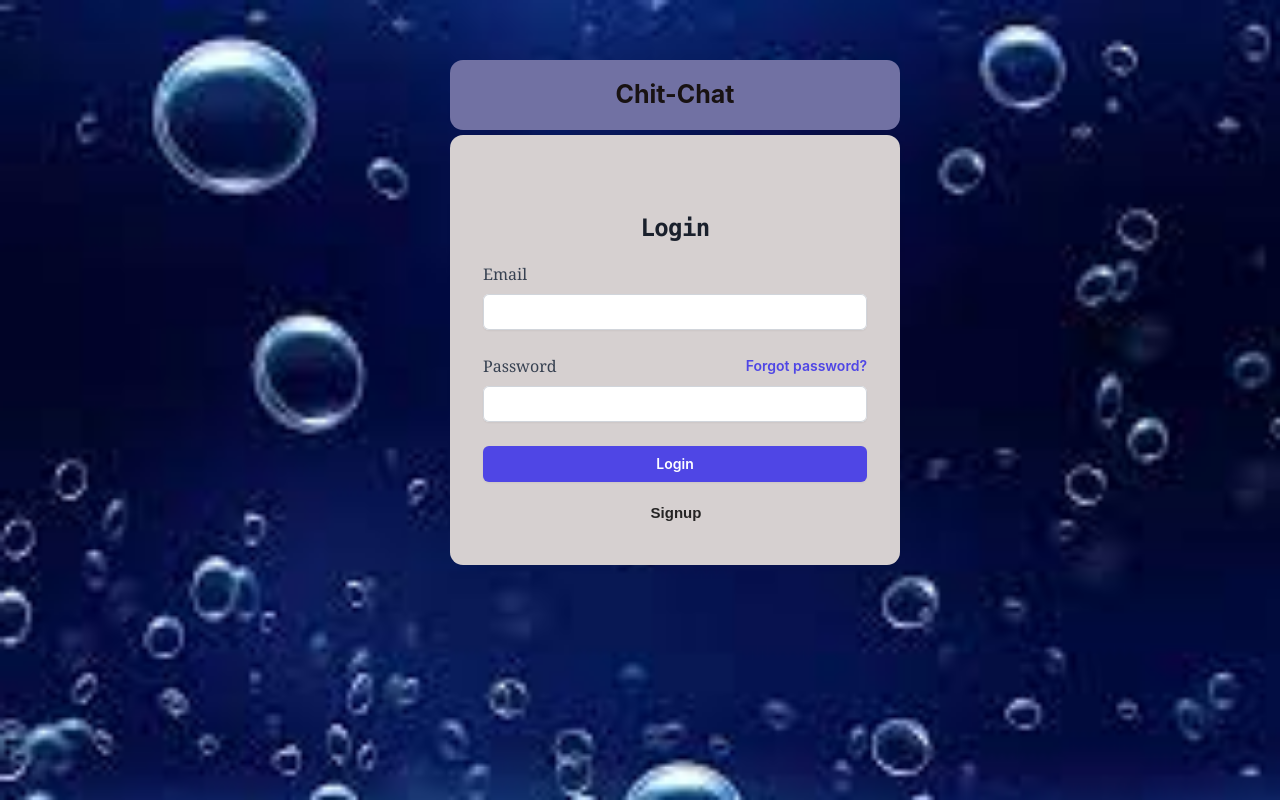
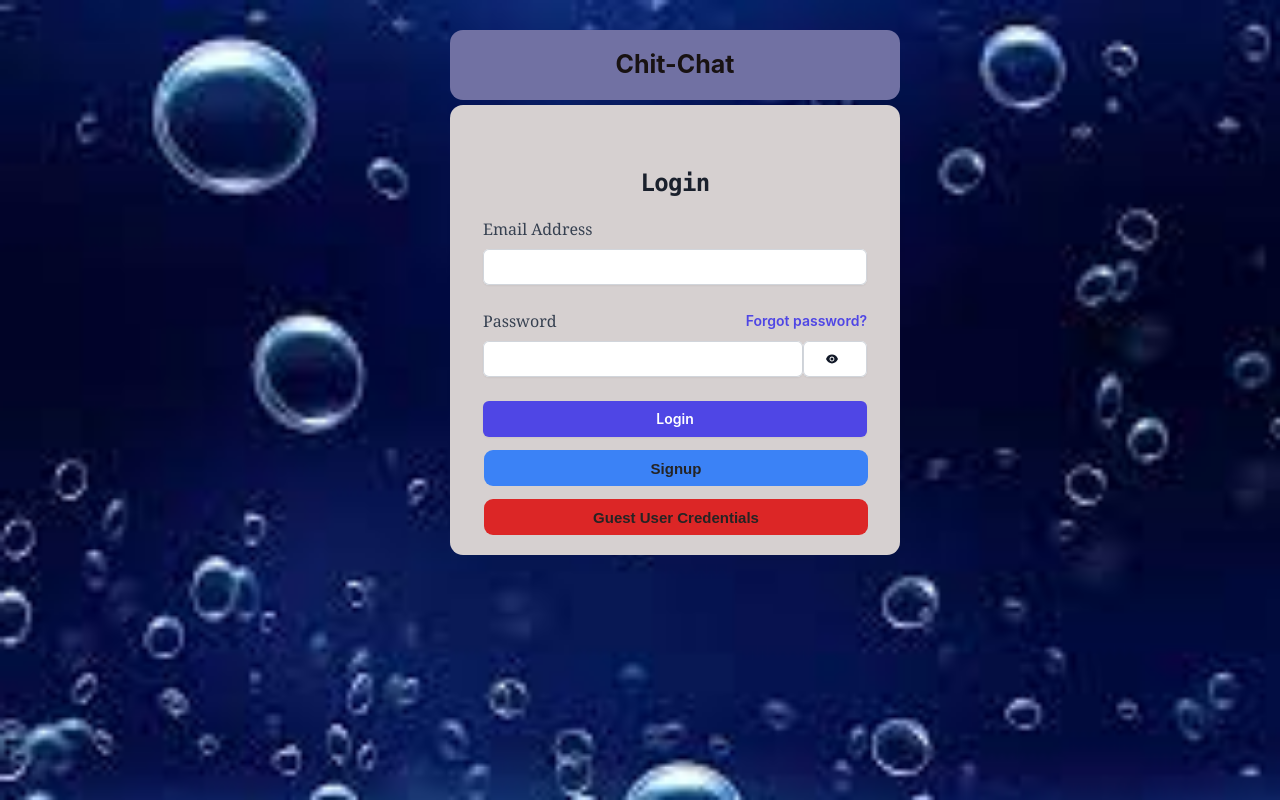
Before and after one commit to asmitashrestha/ChatApplication, a React (Vite) app in the folder frontend/: page / in a window 1280 px wide. Built offline with nearby package versions, Linux system fonts and the light colour scheme.

Commit message:
login  design

```diff
--- a/frontend/src/Pages/Home.jsx
+++ b/frontend/src/Pages/Home.jsx
@@ -2,6 +2,7 @@ import { Link, useNavigate } from 'react-router-dom'
 import { useState } from 'react';
 import { ToastContainer, toast } from 'react-toastify';
 import 'react-toastify/dist/ReactToastify.css';
+import {AiFillEye} from 'react-icons/ai';
 
 
 const Home = () => {
@@ -64,9 +65,10 @@ const Home = () => {
           <div className="mt-4 sm:mx-auto sm:w-full sm:max-w-sm">
             <form className="space-y-6" onSubmit={handleSubmit}>
               <div>
-                <label htmlFor="name" className="block text-md font-medium leading-6 text-gray-700 font-serif hover:text-gray-900">Email</label>
+                <label htmlFor="name" className="block text-md font-medium leading-6 text-gray-700 font-serif hover:text-gray-900">Email Address</label>
                 <div className="mt-2">
-                  <input id="name" name="name" type="text" autoComplete="name" required className="block w-full rounded-md border-0 py-1.5 text-gray-900 shadow-sm ring-1 ring-inset p-2 ring-gray-300 placeholder:text-gray-400 focus:ring-2 focus:ring-inset focus:ring-gray-400 sm:text-sm sm:leading-6" />
+                  <input id="email" name="email" type="email" autoComplete="email" required className="block w-full rounded-md border-0 py-1.5 text-gray-900 shadow-sm ring-1 ring-inset p-2 ring-gray-300 placeholder:text-gray-400 focus:ring-2 focus:ring-inset focus:ring-gray-400 sm:text-sm sm:leading-6" />
+
                 </div>
               </div>
 
@@ -77,19 +79,21 @@ const Home = () => {
                     <a href="#" className="font-semibold text-indigo-600 hover:text-indigo-500">Forgot password?</a>
                   </div>
                 </div>
-                <div className="mt-2">
-                  <input id="password" name="password" type="password" autoComplete="current-password" required className="block w-full p24 rounded-md border-0 py-1.5 text-gray-900 shadow-sm ring-1 ring-inset ring-gray-300 placeholder:text-gray-400 focus:ring-2 focus:ring-inset focus:ring-gray-400 sm:text-sm sm:leading-6" />
+                <div className="mt-2 flex">
+                  <input id="password" name="password"  type="password" autoComplete="current-password" required className="block w-10/12 p24 rounded-md border-0 py-1.5 text-gray-900 shadow-sm ring-1 ring-inset ring-gray-300 placeholder:text-gray-400 focus:ring-2 focus:ring-inset focus:ring-gray-400 sm:text-sm sm:leading-6" />
+                  <button className="block hover:bg-teal-100 w-2/12 text-center justify-center bg-white p24 rounded-md border-0 py-1.5 text-gray-900 shadow-sm ring-1 ring-inset ring-gray-300 placeholder:text-gray-400 focus:ring-2 focus:ring-inset focus:ring-gray-400 sm:text-sm sm:leading-6 justify-center text-center"><span className='eye'><AiFillEye/></span></button>
                 </div>
               </div>
 
               <div>
-                <button type="submit" className="flex w-full justify-center rounded-md bg-indigo-600 px-3 py-1.5 text-sm font-semibold leading-6 text-white shadow-sm hover:bg-indigo-500 focus-visible:outline focus-visible:outline-2 focus-visible:outline-offset-2 focus-visible:outline-indigo-600">Login</button>
+                <Link to='/'  className="flex w-full justify-center rounded-md bg-indigo-600 px-3 py-1.5 text-sm font-semibold leading-6 text-white shadow-sm hover:bg-indigo-500 focus-visible:outline focus-visible:outline-2 focus-visible:outline-offset-2 focus-visible:outline-indigo-600">Login</Link>
               </div>
             </form>
 
 
           </div>
-          <Link to='/signup' className='sign py-2'>Signup</Link>
+          <Link to='/signup' className='sign bg-blue-500 py-2'>Signup</Link>
+          <Link to='/guestuser' className='sign bg-red-600 py-2'>Guest User Credentials</Link>
         </div>
 
 
--- a/frontend/src/index.css
+++ b/frontend/src/index.css
@@ -12,7 +12,7 @@
 .title{
     position: relative;
     left: 450px;
-    top: 60px;
+    top: 30px;
     height: 70px;
     width: 450px;
     background-color: rgb(113, 113, 163);
@@ -36,8 +36,8 @@
 }
 
 .container{
-    height: 430px;
-    margin-top: 65px;
+    height: 450px;
+    margin-top: 35px;
     background-color: rgb(214, 208, 208);
     width: 450px;
     position: relative;
@@ -68,8 +68,8 @@
     color: white;
 }
 .contain{
-    height: 470px;
-    margin-top: 65px;
+    height: 480px;
+    margin-top: 35px;
     background-color: rgb(214, 208, 208);
     width: 450px;
     position: relative;
@@ -77,3 +77,8 @@
     border-radius: 13px;
 
 }
+
+.eye{
+    position: relative;
+    left: 22px;
+}
```
